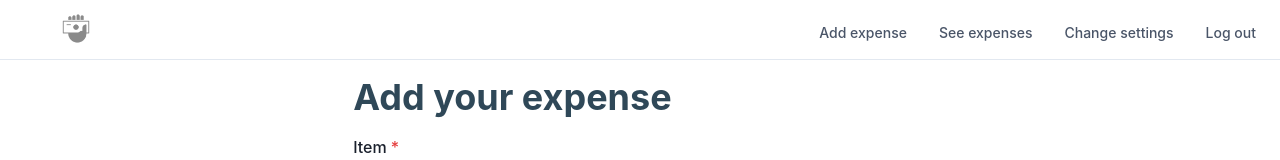
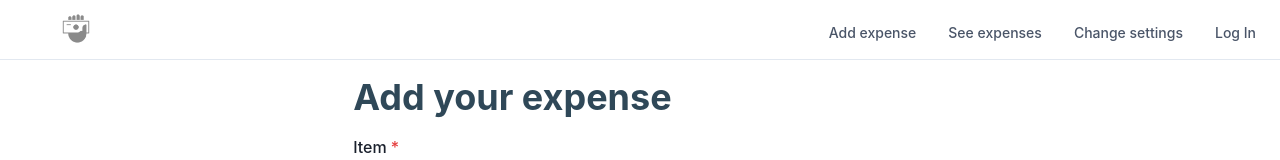
Before and after one commit to tlcoles/BudgetOnTheGo, a React (Create React App) app in the folder client/: page / in a window 1280 px wide. Shown: the top 160 px of the page. Built offline with nearby package versions, Linux system fonts and the light colour scheme.

Commit message:
condition added for navbar

```diff
--- a/client/src/components/Navbar.js
+++ b/client/src/components/Navbar.js
@@ -1,6 +1,4 @@
 import React from "react";
-import logo from "../images/botg-logo.png";
-
 import {
   Box,
   Flex,
@@ -25,6 +23,10 @@ import {
   ChevronDownIcon,
   ChevronRightIcon,
 } from "@chakra-ui/icons";
+
+import Auth from "../utils/auth";
+
+import logo from "../images/botg-logo.png";
 
 const NAV_ITEMS = [
   {
@@ -57,8 +59,8 @@ const NAV_ITEMS = [
     href: "/settings",
   },
   {
-    label: "Log out",
-    href: "/login",
+    label: Auth.loggedIn() ? "Log out" : "Log In",
+    href: Auth.loggedIn() ? "/logout" : "/login",
   },
 ];
 
```
